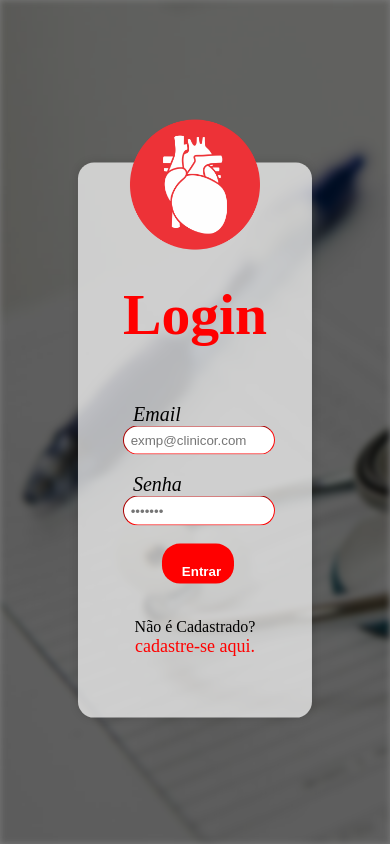
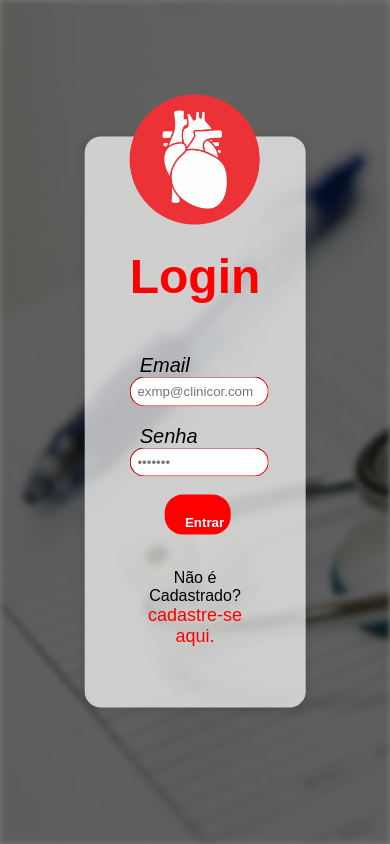
Before and after one commit to GuiBragz/clinicor-website, a PHP site: page /login.html in a window 390 px wide. Run offline with PHP 8.4, Linux system fonts and the light colour scheme.

Commit message:
tinha uns errinhos no ultimo :p

```diff
--- a/styles/login-cadastro.css
+++ b/styles/login-cadastro.css
@@ -2,6 +2,7 @@
     display: flex;
     justify-content: center;
     background-color: rgba(0, 0, 0, 0.514);
+    font-family: Arial, Helvetica, sans-serif;
 }
 
 h1 {
@@ -106,7 +107,7 @@
 }
 .login-area h1{
     color: red;
-    font-size: 3.6em;
+    font-size: 3em;
 }
 
 /* cor dos links */
@@ -181,7 +182,7 @@
     font-size: 3.8em;
 }
 
-@media screen and (max-width: 950px) {
+@media screen and (max-width: 1050px) {
     .retangulo {
         display: none;
     }
@@ -193,7 +194,6 @@
     .login-area {
         top: 50%;
         left: 50%;
-        margin-top: 18px;
         padding-top: 80px;
     }
 
```
